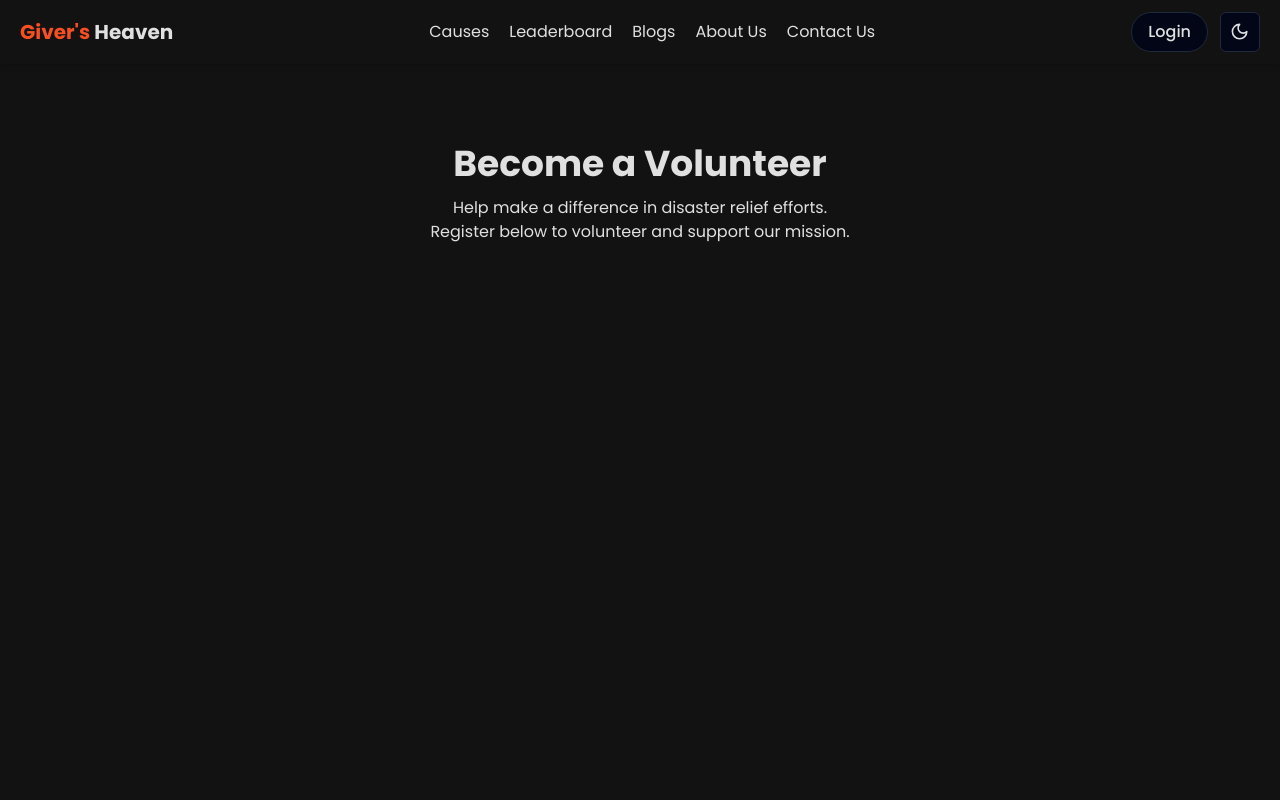
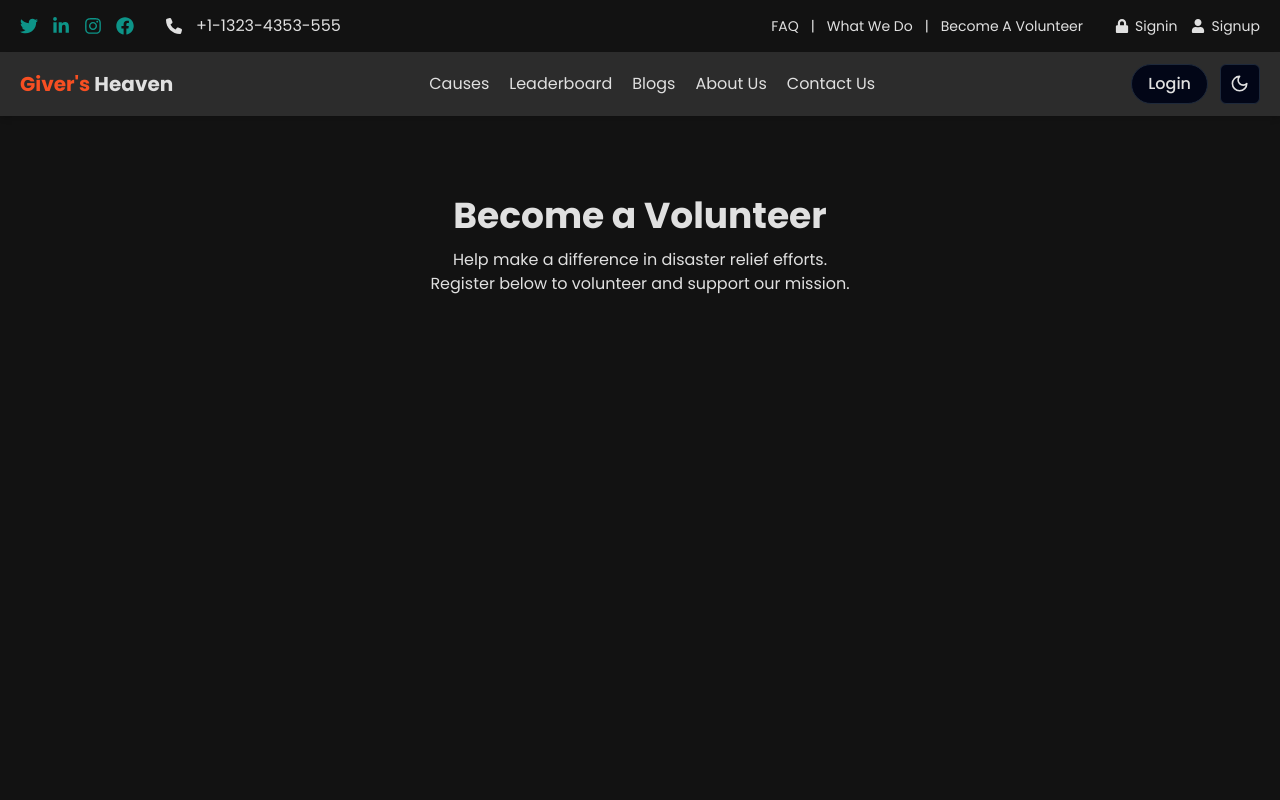
Before and after one commit to iibrahim70/donatix-client, a React (Vite) app: page /about-us in a window 1280 px wide. Shown: the top 800 px of the page. Built offline with nearby package versions, Linux system fonts and the light colour scheme.

Commit message:
:lipstick: ui enhancement and update navbar

```diff
--- /dev/null
+++ b/src/assets/json/causesCategory.json
@@ -0,0 +1,8 @@
+[
+  "Clothing Donation",
+  "Education Support",
+  "Food Donation",
+  "Financial Support",
+  "Toy Donation",
+  "Water Supply"
+]
--- a/src/components/AboutUs.tsx
+++ b/src/components/AboutUs.tsx
@@ -1,5 +1,6 @@
+import videoImg from "@/assets/images/video.png";
+import data from "@/assets/json/causesCategory.json";
 import { Link } from "react-router-dom";
-import videoImg from "../assets/images/video.png";
 import { Button, buttonVariants } from "./ui/button";
 import { Progress } from "@/components/ui/progress";
 import { IoMdCheckmarkCircleOutline } from "react-icons/io";
@@ -7,15 +8,6 @@ import { FaLongArrowAltRight } from "react-icons/fa";
 import { FaRegHeart } from "react-icons/fa6";
 
 const AboutUs = () => {
-  const donationItems = [
-    { name: "Clothing Donation" },
-    { name: "Education Support" },
-    { name: "Food Donation" },
-    { name: "Financial Support" },
-    { name: "Toy Donation" },
-    { name: "Water Supply" },
-  ];
-
   return (
     <section className="section-wrapper">
       {/* first col */}
@@ -64,7 +56,7 @@ const AboutUs = () => {
           <Link
             to="/about-us"
             className={buttonVariants({
-              variant: "secondary",
+              // variant: "primary",
               className: "flex items-center gap-2",
             })}
           >
@@ -74,11 +66,11 @@ const AboutUs = () => {
 
         <div className="md:w-[70%] lg:w-1/2 bg-teal-800 text-pale-silver p-10 rounded-md shadow-md space-y-5">
           <div className="grid grid-cols-2 gap-5">
-            {donationItems?.map((item, index) => (
-              <a key={index} className="flex items-center gap-2">
+            {data?.map((item, index) => (
+              <div key={index} className="flex items-center gap-2">
                 <IoMdCheckmarkCircleOutline className="bg-deep-blue text-pale-silver shadow-md size-8 rounded-full p-1.5" />
-                <p>{item?.name}</p>
-              </a>
+                <p className="truncate">{item}</p>
+              </div>
             ))}
           </div>
 
--- a/src/components/Hero.tsx
+++ b/src/components/Hero.tsx
@@ -17,7 +17,7 @@ const Hero = () => {
   }, []);
 
   return (
-    <section className="relative min-h-[calc(100vh-64px)] flex items-center text-pale-silver">
+    <section className="relative min-h-[calc(100vh-70px)] flex items-center text-pale-silver">
       {!imageLoaded && (
         <div className="absolute inset-0 z-0">
           <Blurhash
@@ -39,7 +39,7 @@ const Hero = () => {
 
       <div className="w-full relative z-10 section-wrapper flex flex-col items-start justify-start space-y-5">
         <p className="text-flame-orange">Need Help...</p>
-        <h1 className="truncate">
+        <h1 className="max-sm:text-[40px] truncate">
           Being <span className="text-teal-600">Life Saver</span> <br /> For
           Someone
         </h1>
--- a/src/components/cards/CauseCard.tsx
+++ b/src/components/cards/CauseCard.tsx
@@ -15,7 +15,7 @@ const CauseCard = ({ data }: { data: ICause }) => {
           className="rounded-t-md h-40 object-cover w-full"
         />
 
-        <span className="absolute -translate-y-1/2 right-2.5 bg-flame-orange/95 text-xs px-2.5 py-1 rounded-full">
+        <span className="absolute -translate-y-1/2 right-2.5 bg-deep-teal text-xs px-2.5 py-1 rounded-full">
           {data?.category}
         </span>
       </div>
@@ -30,7 +30,9 @@ const CauseCard = ({ data }: { data: ICause }) => {
         <Link
           to={`/donation-details/${data?._id}`}
           className={buttonVariants({
+            variant: "destructive",
             size: "sm",
+            className: "text-sm",
           })}
         >
           View Details
--- a/src/components/shared/Navbar.tsx
+++ b/src/components/shared/Navbar.tsx
@@ -1,18 +1,28 @@
+import { useEffect, useState } from "react";
 import { useTheme } from "@/providers/ThemeProvider";
 import { Link, useLocation, useNavigate } from "react-router-dom";
 import { Button, buttonVariants } from "../ui/button";
+import { cn } from "@/lib/utils";
 import { Moon, Sun } from "lucide-react";
+import { IoMenu, IoClose } from "react-icons/io5";
+import { FaPhone } from "react-icons/fa6";
 import {
   DropdownMenu,
   DropdownMenuContent,
   DropdownMenuItem,
   DropdownMenuTrigger,
 } from "@/components/ui/dropdown-menu";
-import { cn } from "@/lib/utils";
-import { useEffect, useState } from "react";
-import { IoMenu, IoClose } from "react-icons/io5";
+import {
+  FaFacebook,
+  FaLinkedinIn,
+  FaTwitter,
+  FaInstagram,
+  FaUser,
+  FaLock,
+} from "react-icons/fa";
 
 const Navbar = () => {
+  const [isSticky, setIsSticky] = useState(false);
   const [isMenuOpen, setIsMenuOpen] = useState(false);
   const { setTheme } = useTheme();
   const location = useLocation();
@@ -35,13 +45,90 @@ const Navbar = () => {
     navigate("/", { replace: true });
   };
 
+  // handle scroll event to toggle sticky class
+  useEffect(() => {
+    const handleScroll = () => {
+      if (window.scrollY > 52) {
+        setIsSticky(true);
+      } else {
+        setIsSticky(false);
+      }
+    };
+
+    window.addEventListener("scroll", handleScroll);
+    return () => {
+      window.removeEventListener("scroll", handleScroll);
+    };
+  }, []);
+
   // stop scrolling when nav is open on small devices
   useEffect(() => {
     document.body.style.overflow = isMenuOpen ? "hidden" : "auto";
   }, [isMenuOpen]);
 
   return (
-    <nav className="bg-pure-white dark:bg-dark-charcoal shadow-md sticky top-0 z-20">
+    <nav>
+      {/* top section with social media icons and contact info */}
+      <div className="bg-dark-charcoal text-pale-silver">
+        <div
+          className={cn(
+            "flex items-center justify-between py-3.5",
+            location?.pathname?.includes("/dashboard")
+              ? "px-5"
+              : "section-wrapper"
+          )}
+        >
+          {/* left side */}
+          <div className="flex items-center gap-8">
+            <div className="flex items-center gap-3.5">
+              <FaTwitter className="size-[18px] text-teal-600" />
+              <FaLinkedinIn className="size-[18px] text-teal-600" />
+              <FaInstagram className="size-[18px] text-teal-600" />
+              <FaFacebook className="size-[18px] text-teal-600" />
+            </div>
+
+            <div className="max-md:hidden flex items-center gap-3.5">
+              <FaPhone className="size-4" />
+              <p>+1-1323-4353-555</p>
+            </div>
+          </div>
+
+          {/* right side */}
+          <div className="flex items-center gap-8 text-sm">
+            <div className="max-lg:hidden flex items-center gap-3">
+              <p>FAQ</p>
+
+              <p>|</p>
+              <p>What We Do</p>
+              <p>|</p>
+              <p>Become A Volunteer</p>
+            </div>
+
+            <div className="flex items-center gap-3.5">
+              <Link to="/signin" className="flex items-center gap-1.5">
+                <FaLock />
+                <p>Signin</p>
+              </Link>
+
+              <Link to="/signup" className="flex items-center gap-1.5">
+                <FaUser />
+                <p>Signup</p>
+              </Link>
+            </div>
+          </div>
+        </div>
+      </div>
+
+      {/* Placeholder to prevent content jump */}
+      <div className={cn(isSticky && "h-16")} />
+
+      {/* main navigation bar */}
+      <div
+        className={cn(
+          "bg-pure-white dark:bg-shadow-gray shadow-md top-0 z-20 transition-all duration-300 ease-in-out",
+          isSticky && "dark:bg-dark-charcoal fixed top-0 left-0 right-0"
+        )}
+      >
         <div
           className={cn(
             "flex items-center justify-between py-3",
@@ -59,7 +146,7 @@ const Navbar = () => {
               <IoMenu className="size-6" />
             </button>
 
-          <Link to="/" className="font-bold text-xl">
+            <Link to="/" className="font-bold text-lg md:text-xl">
               <span className="text-flame-orange">Giver's</span> Heaven
             </Link>
           </div>
@@ -152,6 +239,7 @@ const Navbar = () => {
             </div>
           </div>
         </div>
+      </div>
     </nav>
   );
 };
--- a/src/components/ui/button.tsx
+++ b/src/components/ui/button.tsx
@@ -10,9 +10,9 @@ const buttonVariants = cva(
     variants: {
       variant: {
         default: "bg-teal-700 text-pale-silver hover:bg-teal-700/90",
+        primary: "bg-flame-orange text-white hover:bg-flame-orange/90",
         secondary: "bg-deep-teal text-pale-silver hover:bg-deep-teal/90",
-        destructive:
-          "bg-flame-orange text-pale-silver hover:bg-flame-orange/90",
+        destructive: "bg-vivid-red text-pale-silver hover:bg-vivid-red/90",
         ghost:
           "bg-transparent hover:bg-black/20 text-pale-silver border border-white ",
 
--- a/tailwind.config.js
+++ b/tailwind.config.js
@@ -27,6 +27,7 @@ export default {
 
         // Accent & Button Colors
         "flame-orange": "#F74F22", // Brand Color
+        "vivid-red": "#F43442", // Button color
         "deep-teal": "#475B5A", // Button color
         "deep-blue": "#2B2D42", // Sider Color
       },
```
Lines whose indentation alone changed are shown as unchanged.
